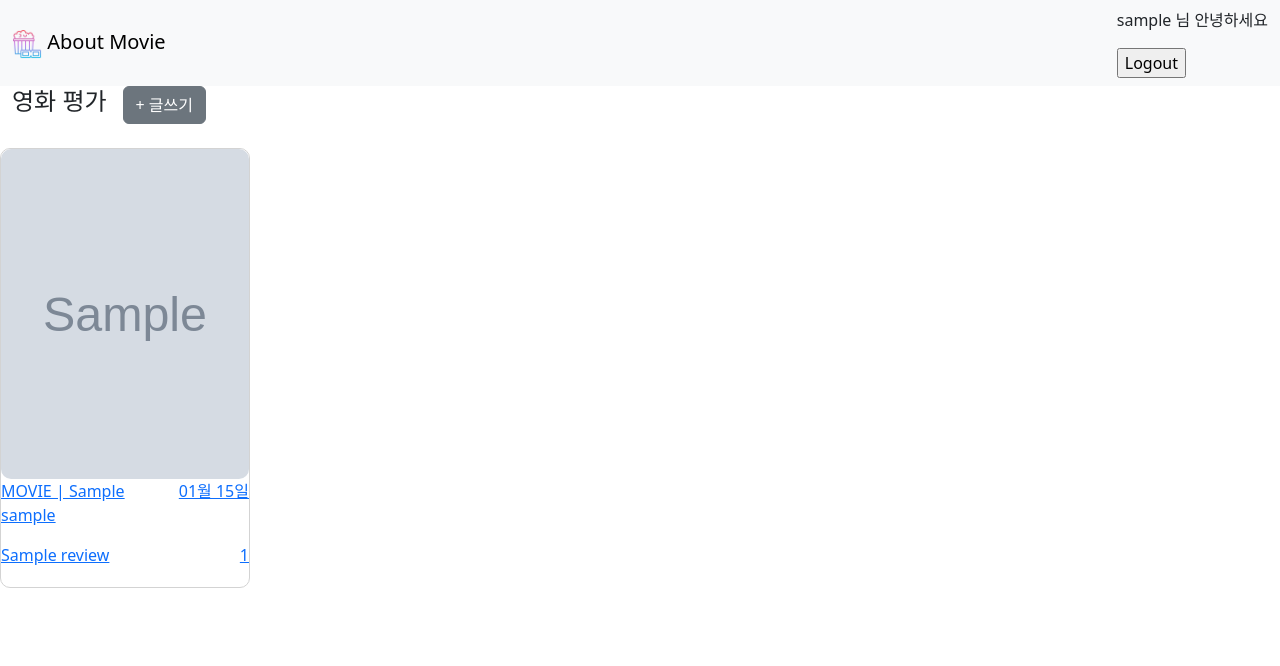
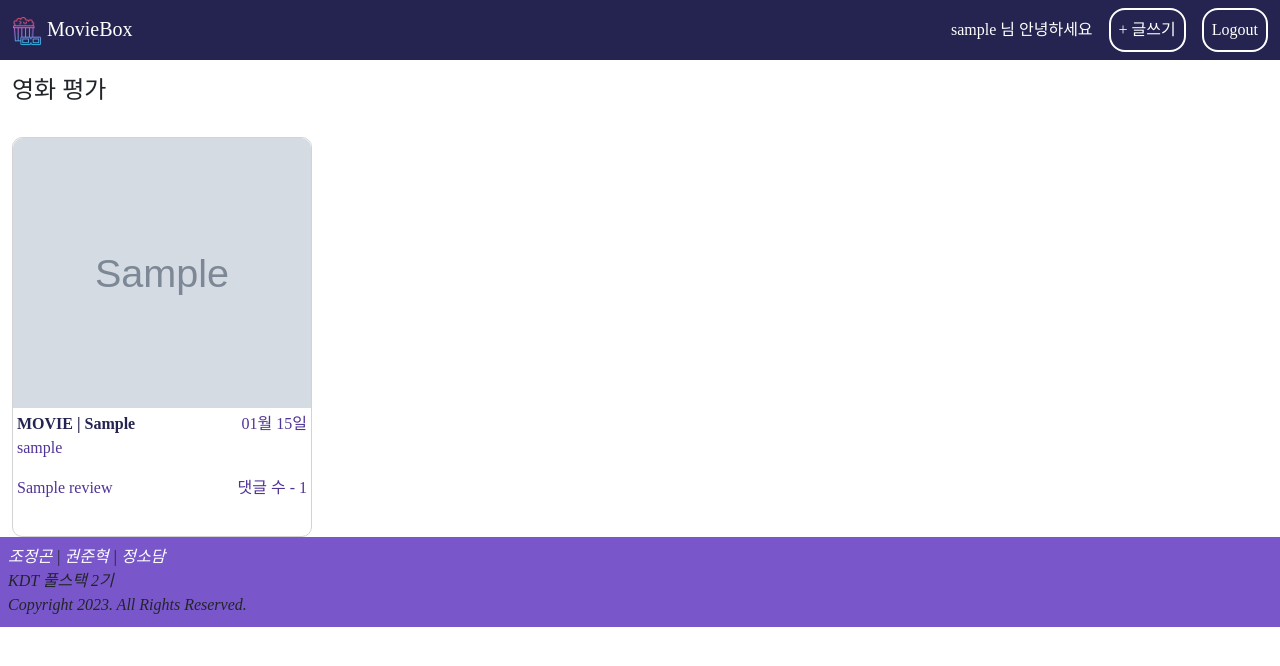
Before and after one commit to sodamjeong/Movie_Project, a Django app: page /reviews/ in a window 1280 px wide. Shown: the top 666 px of the page. Run offline with Django 3.2, Linux system fonts and the light colour scheme; a user stored in the database is signed in; tables that the repository leaves empty hold one stand-in row (values such as "Sample post"); grey boxes marked "Sample" are stand-in pictures; some web fonts are replaced.

Commit message:
apply styling

```diff
--- a/accounts/forms.py
+++ b/accounts/forms.py
@@ -2,7 +2,84 @@ from django.contrib.auth.forms import UserChangeForm, UserCreationForm, Authenti
 from django.contrib.auth import get_user_model
 from django import forms
 
+class CustomAuthenticationForm(AuthenticationForm):
+    username = forms.CharField(
+        label='아이디',
+        widget=forms.TextInput(
+            attrs={
+                'autofocus': True,
+                'class': 'form-control',
+            }
+        )
+    )
+    password = forms.CharField(
+        label=("비밀번호"),
+        strip=False,
+        widget=forms.PasswordInput(
+            attrs={
+                'autocomplete': False,
+                'class': 'form-control',
+            }
+        ),
+    )
+
+
+
 class CustomUserCreationForm(UserCreationForm):
+    username = forms.CharField(
+        label='아이디',
+        widget=forms.TextInput(
+            attrs={
+                'class': 'form-control',
+                'autocomplete': False,
+            }
+        )
+    )
+    email = forms.EmailField(
+        label='이메일',
+        widget=forms.EmailInput(
+            attrs={
+                'class': 'form-control',
+            }
+        )
+    )
+    last_name = forms.CharField(
+        label='성명',
+        widget=forms.TextInput(
+            attrs={
+                'class': 'form-control',
+            }
+        )
+    )
+    birthday = forms.DateField(
+        label='생년월일',
+        widget=forms.DateInput(
+            attrs={
+                'class': 'form-control',
+                'type': 'date',
+            }
+        )
+    )
+    password1 = forms.CharField(
+        label='비밀번호',
+        strip=False,
+        widget=forms.PasswordInput(
+            attrs={
+                'class': 'form-control',
+                'autocomplete': False,
+            }
+        )
+    )
+    password2 = forms.CharField(
+        label='비밀번호 확인',
+        strip=False,
+        widget=forms.PasswordInput(
+            attrs={
+                'class': 'form-control',
+                'autocomplete': False,
+            }
+        )
+    )
     profile_image = forms.ImageField(
         label='프로필 사진',
         widget=forms.ClearableFileInput(
@@ -18,7 +95,40 @@ class CustomUserCreationForm(UserCreationForm):
         fields = ('username', 'email', 'last_name', 'birthday', 'password1', 'password2', 'profile_image', )
 
 class CustomUserChangeForm(UserChangeForm):
-
+    email = forms.EmailField(
+        label='이메일',
+        widget=forms.EmailInput(
+            attrs={
+                'class': 'form-control',
+            }
+        )
+    )
+    last_name = forms.CharField(
+        label='성명',
+        widget=forms.TextInput(
+            attrs={
+                'class': 'form-control',
+            }
+        )
+    )
+    birthday = forms.DateField(
+        label='생년월일',
+        widget=forms.DateInput(
+            attrs={
+                'class': 'form-control',
+                'type': 'date',
+            }
+        )
+    )
+    profile_image = forms.ImageField(
+        label='프로필 사진',
+        widget=forms.ClearableFileInput(
+            attrs={
+                'class': 'form-control',
+            }
+        ),
+        required=False,
+    )
 
     class Meta(UserChangeForm):
         model = get_user_model()
--- a/reviews/templates/reviews/index.html
+++ b/reviews/templates/reviews/index.html
@@ -13,9 +13,9 @@ index
 <div class='container-fluid'>
     <div class='d-flex align-items-center gap-3 mb-4'>
         <h4>영화 평가</h4>
-        <a href="{% url 'reviews:create' %}" class='btn btn-secondary'>+ 글쓰기</a>
     </div>
 </div>
+<div class='container-fluid'>
     <div class='d-flex flex-wrap gap-4'>
         {% for review in reviews %}
         <a href="{% url 'reviews:detail' review.pk %}">
@@ -25,9 +25,10 @@ index
                 {% else %}
                     <img src="{% static 'image/none_img.png' %}" alt="img">
                 {% endif %}
+                <div class="p-1">
                     <div class='d-flex justify-content-between'>
-                <span>MOVIE | {{ review.movie }}</span>
-                <span>
+                        <span class="movie-title text-truncate">MOVIE | {{ review.movie }}</span>
+                        <span class="time">
                             {% if review.created_string == False %}
                                 {{ review.created_at|date:'m월 d일' }}
                             {% else %}
@@ -38,10 +39,12 @@ index
                     <p>{{ review.user }}</p>
                     <div class='d-flex justify-content-between'>
                         <p>{{ review.title }}</p>
-                <p>{{ review.comment_set.all|length }}</p>
+                        <p>댓글 수 - {{ review.comment_set.all|length }}</p>
+                    </div>
                 </div>
             </div>
         </a>
         {% endfor %}
     </div>
+</div>
 {% endblock content %}
--- a/reviews/views.py
+++ b/reviews/views.py
@@ -2,12 +2,14 @@ from django.shortcuts import render,redirect
 from .models import Review, Comment
 from django.contrib.auth.decorators import login_required
 from .forms import ReviewForm, CommentForm
-
+from django.contrib.auth.forms import AuthenticationForm
+from accounts.forms import CustomAuthenticationForm
 # Create your views here.
 def index(request):
     reviews = Review.objects.all()
     context = {
         'reviews': reviews,
+        'login_form': CustomAuthenticationForm(),
     }
     return render(request, 'reviews/index.html', context)
 
@@ -25,6 +27,7 @@ def create(request):
         form = ReviewForm()
     context = {
         'form': form,
+        'login_form': CustomAuthenticationForm(),
     }
     return render(request, 'reviews/create.html', context)
 
@@ -45,7 +48,8 @@ def detail(request, review_pk):
         'review': review,
         'form': form,
         'comments': comments,
-        'like_users': review.count_likes_user()
+        'like_users': review.count_likes_user(),
+        'login_form': CustomAuthenticationForm(),
     }
     return render(request, 'reviews/detail.html', context)
 
--- a/static/css/index.css
+++ b/static/css/index.css
@@ -1,12 +1,24 @@
 .card-form {
-    height: 440px;
-    width: 250px;
+    height: 400px;
+    width: 300px;
     border-radius: 10px;
     border: 0.1px solid lightgray;
+    color:#503396;
 }
 
 .img {
-    height: 330px;
-    width: 248px;
-    border-radius: 10px;
+    height: 270px;
+    width: 100%;
+    border-top-right-radius: 10px;
+    border-top-left-radius: 10px;
 }
+
+.movie-title {
+    color: #252451;
+    font-weight: bold;
+}
+
+.time {
+    width: 70px;
+    text-align: right;
+}
--- a/static/css/style.css
+++ b/static/css/style.css
@@ -1,4 +1,106 @@
+@font-face {
+    font-family: 'TAEBAEKmilkyway';
+    src: url('https://cdn.jsdelivr.net/gh/projectnoonnu/noonfonts_2302@1.0/TAEBAEKmilkyway.woff2') format('woff2');
+    font-weight: normal;
+    font-style: normal;
+}
+
+* {
+    font-family: 'TAEBAEKmilkyway';
+}
 .logo {
     height: 30px;
     width: 30px;
 }
+
+.navbar {
+    background-color: #252451;
+}
+
+.navbar-brand {
+    color: white;
+}
+
+.navbar-brand:hover {
+    color: white;
+}
+
+.nav-btn {
+    border-radius: 1rem;
+    color: white;
+    border: solid 2px white;
+    padding: 0.5rem;
+    background-color: none;
+}
+
+.nav-btn:hover {
+    color: #503396;
+    border: solid 2px #252451;
+}
+
+.usertext {
+    color: white;
+
+}
+
+.reviewform {
+    width: 40%;
+    min-width: 400px;
+}
+
+.signupform {
+    width: 40%;
+    min-width: 400px;
+    margin: auto;
+}
+
+.btn-login {
+    border: solid 1px #252451;
+    color: #503396;
+}
+
+.btn-login:hover {
+    background-color: #503396;
+    color: white;
+}
+
+.profile-image {
+    width: 300px;
+    height: 300px;
+    overflow: hidden;
+    text-align: center;
+    line-height: 300px;
+}
+
+a {
+    text-decoration: none;
+}
+
+section {
+    margin-top: 1rem;
+    padding-bottom: 90px;
+
+}
+
+footer {
+    font-style: italic;
+    bottom: 0;
+    position: absolute;
+    height: 90px;
+    width: 100%;
+    background-color: #7a56cb;
+    padding: 8px;
+}
+
+footer a {
+    text-decoration: none;
+    color: white;
+}
+
+li {
+    list-style-type: none;
+}
+
+body {
+    position: relative;
+}
--- a/templates/base.html
+++ b/templates/base.html
@@ -12,24 +12,26 @@
     {% block style %}{% endblock style %}
 </head>
 <body>
-    <nav class="navbar bg-body-tertiary">
+    <nav class="navbar sticky-top">
         <div class="container-fluid">
             <a class="navbar-brand" href="{% url 'reviews:index' %}">
                 <img src="{% static 'image/logo.png' %}" alt="logo" class='logo'>
-                About Movie
+                MovieBox
             </a>
             {% if request.user.is_authenticated %}
-                <div>
-                    <p>{{ request.user }} 님 안녕하세요</p>
+                <div class="d-flex align-items-center gap-3">
+                    <span class="usertext"><a href="{% url 'accounts:mypage' user.pk %}" class="usertext">{{ request.user }}</a> 님 안녕하세요</span>
+                    <a href="{% url 'reviews:create' %}" class='btn nav-btn'>+ 글쓰기</a>
                     <form action="{% url 'accounts:logout' %}" method='POST'>
                         {% csrf_token %}
-                        <input type="submit" value='Logout' onclick="return confirm('로그아웃 하시겠습니까?')">
+                        <input type="submit" value='Logout' class="btn nav-btn" onclick="return confirm('로그아웃 하시겠습니까?')">
                     </form>
                 </div>
             {% else %}
                 <div>
-                    <a href="{% url 'accounts:login' %}">Login</a>
-                    <a href="{% url 'accounts:signup' %}">Signup</a>
+                    <button type="button" class="btn nav-btn" data-bs-toggle="modal" data-bs-target="#loginmodal">
+                    Login</button>
+                    <a href="{% url 'accounts:signup' %}" class="btn nav-btn">Signup</a>
                 </div>
             {% endif %}
         </div>
@@ -38,9 +40,45 @@
     <section>
         {% block content %}{% endblock content %}
     </section>
+
+    <!-- Modal -->
+    <div class="modal fade" id="loginmodal" data-bs-backdrop="static" data-bs-keyboard="false" tabindex="-1" aria-labelledby="staticBackdropLabel" aria-hidden="true">
+        <div class="modal-dialog">
+            <div class="modal-content">
+                <div class="modal-header">
+                <h1 class="modal-title fs-5" id="staticBackdropLabel">로그인</h1>
+                <button type="button" class="btn-close" data-bs-dismiss="modal" aria-label="Close"></button>
+            </div>
+            <div class="modal-body">
+                <form action="{% url 'accounts:login' %}" method="POST">
+                    {% csrf_token %}
+                    {{ login_form.as_p }}
+                    <div class="modal-footer">
+                        <input type="submit" class="btn btn-login" value="로그인">
+                    </div>
+                </form>
+            </div>
+
+        </div>
+        </div>
+    </div>
     <footer>
-
+        <div>
+            <a href='https://github.com/JeonggonCho' target='_blank'>조정곤</a> |
+            <a href='https://github.com/kwonjh0825' target='_blank'>권준혁</a> |
+            <a href='https://github.com/sodamjeong' target='_blank'>정소담</a>
+          </div>
+          <p>
+            <span>KDT 풀스택 2기</span><br/>
+            <span>Copyright 2023. All Rights Reserved.</span>
+          </p>
+          </footer>
     </footer>
     <script src="https://cdn.jsdelivr.net/npm/bootstrap@5.3.0-alpha3/dist/js/bootstrap.bundle.min.js" integrity="sha384-ENjdO4Dr2bkBIFxQpeoTz1HIcje39Wm4jDKdf19U8gI4ddQ3GYNS7NTKfAdVQSZe" crossorigin="anonymous"></script>
 </body>
+<script>
+    const back = () => {
+        window.history.back()
+    }
+  </script>
 </html>
```
Also changed, not shown: accounts/templates/accounts/login.html (deleted, +0 -13 lines), accounts/templates/accounts/mypage.html (+7 -1 lines), accounts/templates/accounts/signup.html (+7 -3 lines), accounts/templates/accounts/update.html (+6 -2 lines), accounts/views.py (+19 -17 lines), reviews/forms.py (+49 -0 lines), reviews/templates/reviews/detail.html (+17 -12 lines). Lines whose indentation alone changed are shown as unchanged.
